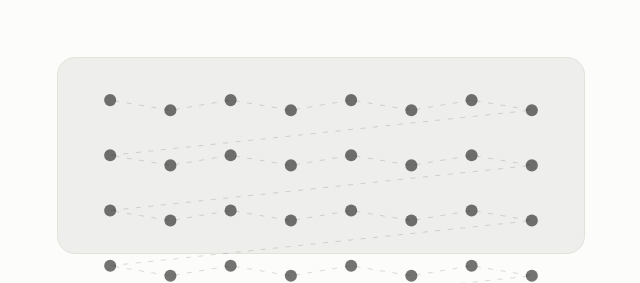
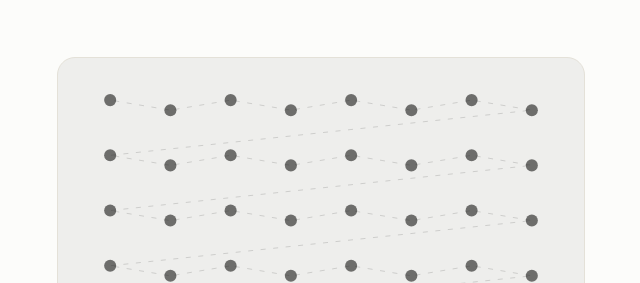
Before and after one commit to m0nhawk/incomplete.fun, an Astro site: page / in a window 1280 px wide. Shown: the part 669-952 px from the top of the page, 319-959 px from the left. Built offline with nearby package versions, Linux system fonts and the light colour scheme; Astro itself is replaced by a stand-in of ours.

Commit message:
fix: prevent constellation map overlap
Entire-Checkpoint: cc08d73638e6

```diff
--- a/src/pages/index.astro
+++ b/src/pages/index.astro
@@ -1,6 +1,10 @@
 ---
 import PageLayout from '../layouts/PageLayout.astro';
 import { experiments } from '../data/experiments';
+
+const mapColumns = 8;
+const mapRows = Math.ceil(experiments.length / mapColumns);
+const mapHeight = 10 + Math.max(0, mapRows - 1) * 11;
 ---
 
 <PageLayout name="incomplete.fun" description="Small mathematical experiments, intentionally incomplete.">
@@ -12,13 +16,13 @@ import { experiments } from '../data/experiments';
   </section>
 
   <section class="constellation-map" aria-label="Experiment map">
-    <svg viewBox="0 0 100 34" role="img">
+    <svg viewBox={`0 0 100 ${mapHeight}`} role="img">
       <title>Constellation map of experiments</title>
       {experiments.map((_, index) => {
-        const x = 8 + (index % 8) * 12;
-        const y = 6 + Math.floor(index / 8) * 11 + (index % 2) * 2;
-        const nx = 8 + ((index + 1) % 8) * 12;
-        const ny = 6 + Math.floor((index + 1) / 8) * 11 + ((index + 1) % 2) * 2;
+        const x = 8 + (index % mapColumns) * 12;
+        const y = 6 + Math.floor(index / mapColumns) * 11 + (index % 2) * 2;
+        const nx = 8 + ((index + 1) % mapColumns) * 12;
+        const ny = 6 + Math.floor((index + 1) / mapColumns) * 11 + ((index + 1) % 2) * 2;
         return <><line x1={x} y1={y} x2={nx} y2={ny} /><circle cx={x} cy={y} r="1.2" /></>;
       })}
     </svg>
```
